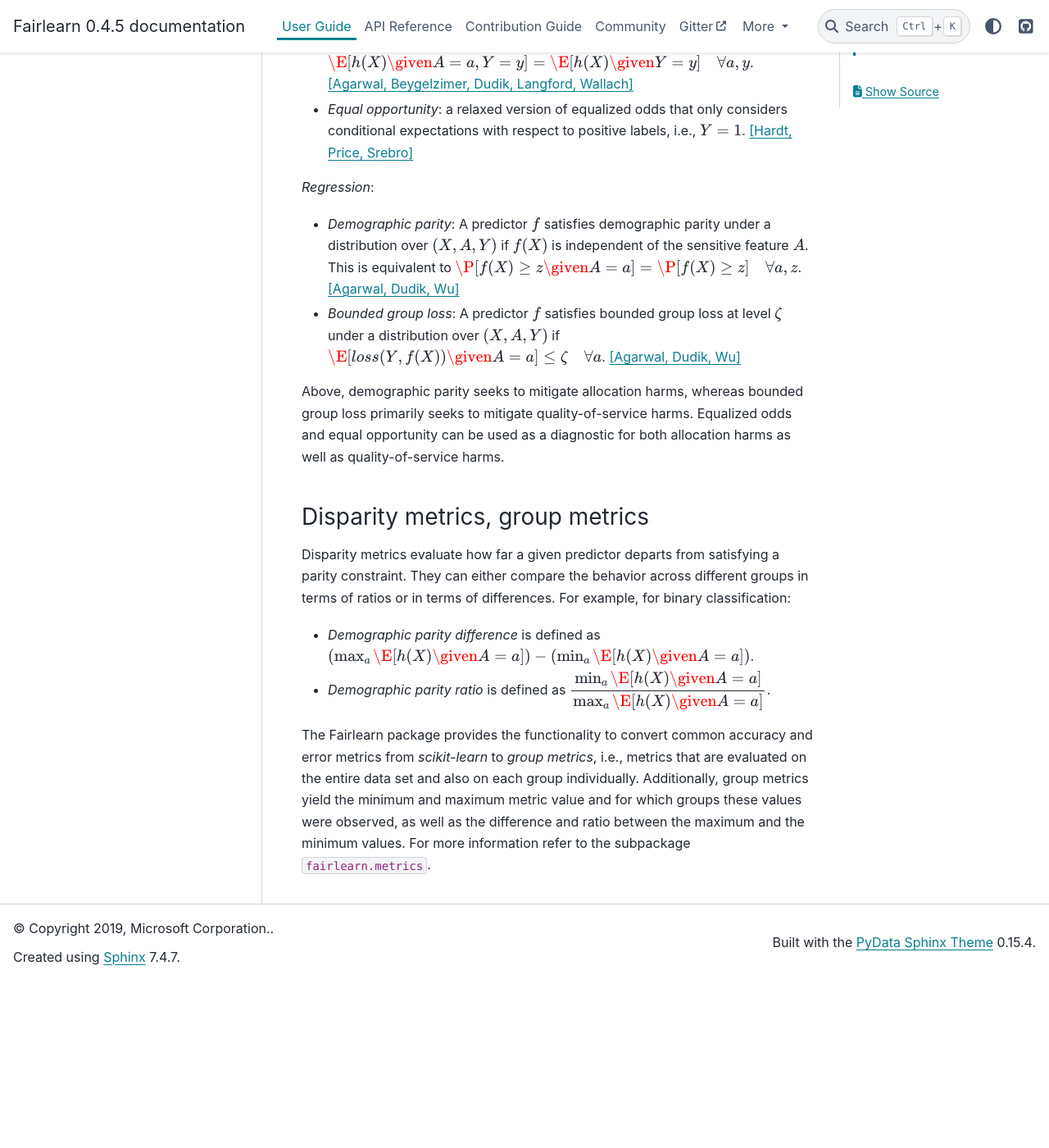
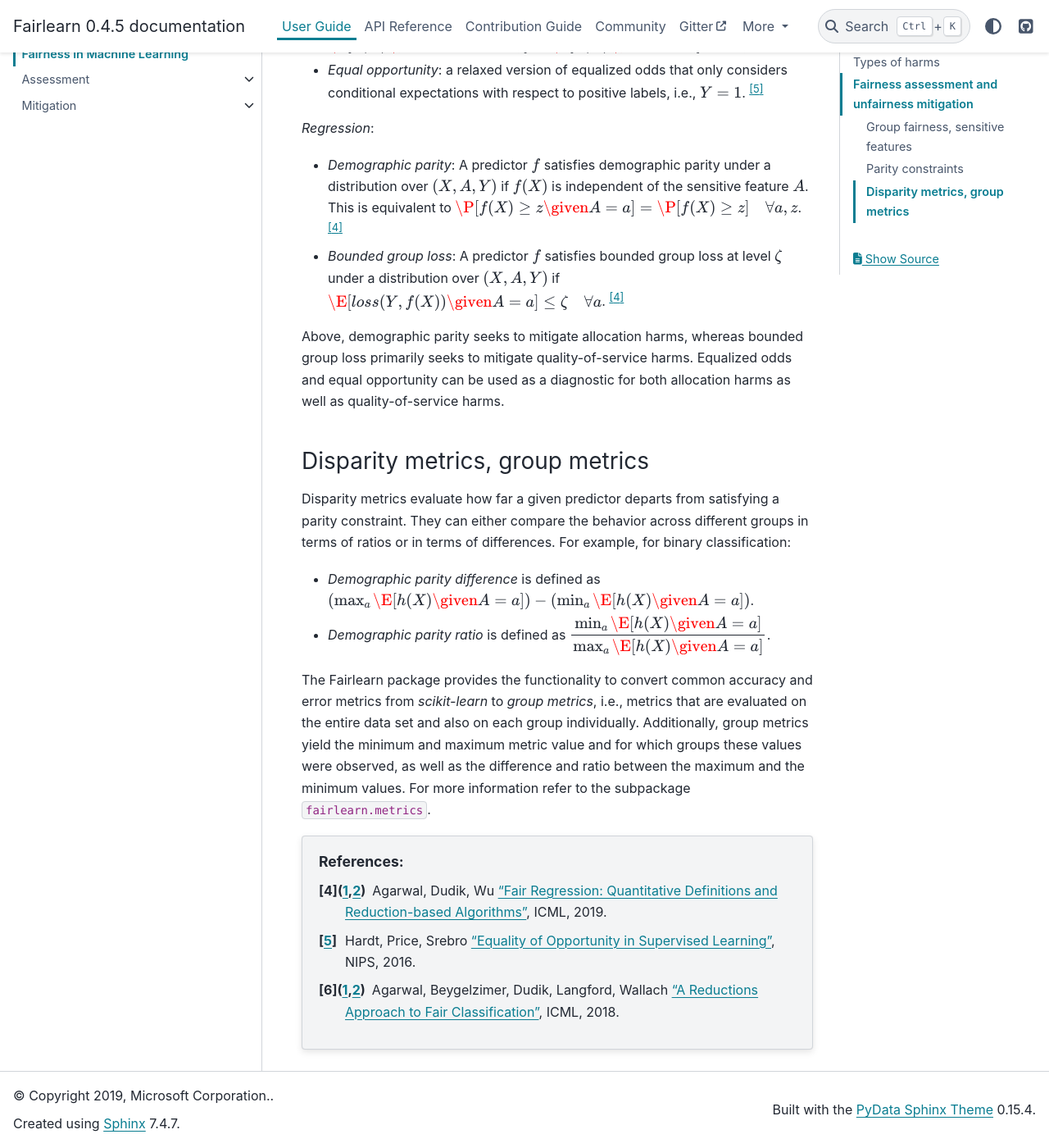
Before and after one commit to fairlearn/fairlearn, a Sphinx documentation site: the page built from docs/user_guide/fairness_in_machine_learning.rst, in a window 1280 px wide and 1400 px high, scrolled down 2339 px. Shown: the whole window at 82% size. Built offline with Sphinx 7.4.7 and the PyData theme 0.15.4, drawn with Linux system fonts in a browser that asks for light colours; pages that are not in the unit, such as notebooks, are missing from menus; before the commit the page ends 3535 px from its top, so only the background shows below that; some of the changed text lies outside the part shown.

Commit message:
address feedback from PR about citations and link name
Signed-off-by: Roman Lutz <rolutz@microsoft.com>

```diff
--- a/docs/user_guide/fairness_in_machine_learning.rst
+++ b/docs/user_guide/fairness_in_machine_learning.rst
@@ -90,19 +90,18 @@ For example, in Fairlearn, we consider the following types of parity constraints
   :math:`h` satisfies demographic parity under a distribution over
   :math:`(X, A, Y)` if its prediction :math:`h(X)` is statistically
   independent of the sensitive feature :math:`A`. This is equivalent to
-  :math:`\E[h(X) \given A=a] = \E[h(X)] \quad \forall a`.
-  `[Agarwal, Beygelzimer, Dudik, Langford, Wallach] <https://arxiv.org/pdf/1803.02453.pdf>`__
+  :math:`\E[h(X) \given A=a] = \E[h(X)] \quad \forall a`. [#3]_
 
 * *Equalized odds*: A classifier :math:`h` satisfies equalized odds under a
   distribution over :math:`(X, A, Y)` if its prediction :math:`h(X)` is
   conditionally independent of the sensitive feature :math:`A` given the label
   :math:`Y`. This is equivalent to
   :math:`\E[h(X) \given A=a, Y=y] = \E[h(X) \given Y=y] \quad \forall a, y`.
-  `[Agarwal, Beygelzimer, Dudik, Langford, Wallach] <https://arxiv.org/pdf/1803.02453.pdf>`__
+  [#3]_
 
 * *Equal opportunity*: a relaxed version of equalized odds that only considers
   conditional expectations with respect to positive labels, i.e., :math:`Y=1`.
-  `[Hardt, Price, Srebro] <https://ttic.uchicago.edu/~nati/Publications/HardtPriceSrebro2016.pdf>`_
+  [#2]_
 
 *Regression*:
 
@@ -110,12 +109,11 @@ For example, in Fairlearn, we consider the following types of parity constraints
   under a distribution over :math:`(X, A, Y)` if :math:`f(X)` is independent
   of the sensitive feature :math:`A`. This is equivalent to
   :math:`\P[f(X) \geq z \given A=a] = \P[f(X) \geq z] \quad \forall a, z`.
-  `[Agarwal, Dudik, Wu] <https://arxiv.org/pdf/1905.12843.pdf>`__
+  [#1]_
 
 * *Bounded group loss*: A predictor :math:`f` satisfies bounded group loss at
   level :math:`\zeta` under a distribution over :math:`(X, A, Y)` if
-  :math:`\E[loss(Y, f(X)) \given A=a] \leq \zeta \quad \forall a`.
-  `[Agarwal, Dudik, Wu] <https://arxiv.org/pdf/1905.12843.pdf>`__
+  :math:`\E[loss(Y, f(X)) \given A=a] \leq \zeta \quad \forall a`. [#1]_
 
 Above, demographic parity seeks to mitigate allocation harms, whereas bounded
 group loss primarily seeks to mitigate quality-of-service harms. Equalized
@@ -142,3 +140,19 @@ Additionally, group metrics yield the minimum and maximum metric value and for
 which groups these values were observed, as well as the difference and ratio
 between the maximum and the minimum values. For more information refer to the
 subpackage :code:`fairlearn.metrics`.
+
+
+.. topic:: References:
+
+   .. [#1] Agarwal, Dudik, Wu `"Fair Regression: Quantitative Definitions and
+      Reduction-based Algorithms" <https://arxiv.org/pdf/1905.12843.pdf>`_,
+      ICML, 2019.
+
+   .. [#2] Hardt, Price, Srebro `"Equality of Opportunity in Supervised
+      Learning"
+      <https://papers.nips.cc/paper/6374-equality-of-opportunity-in-supervised-learning.pdf>`_,
+      NIPS, 2016.
+
+   .. [#3] Agarwal, Beygelzimer, Dudik, Langford, Wallach `"A Reductions
+      Approach to Fair Classification"
+      <https://arxiv.org/pdf/1803.02453.pdf>`_, ICML, 2018.
```
Also changed, not shown: README.md (+1 -1 lines).
